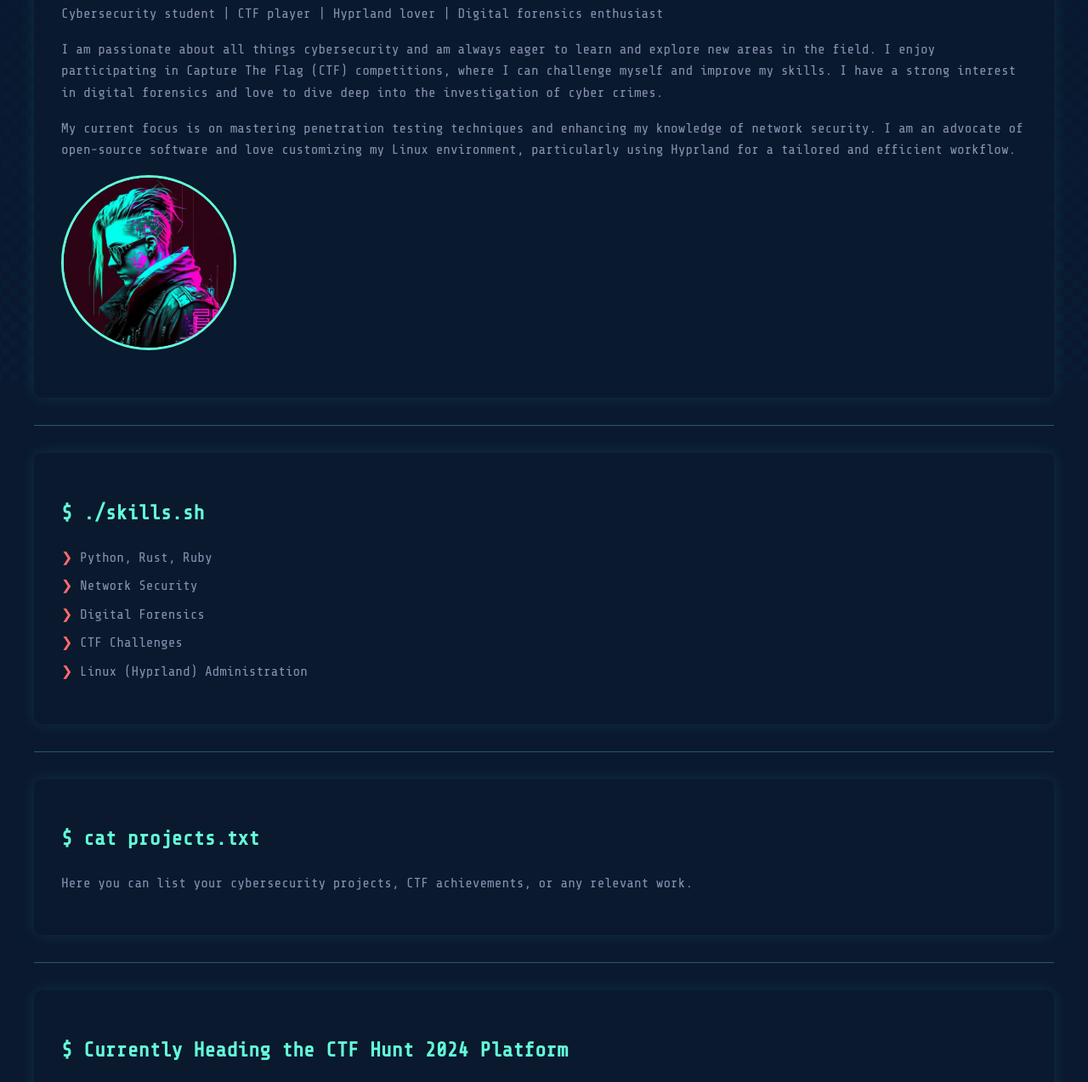
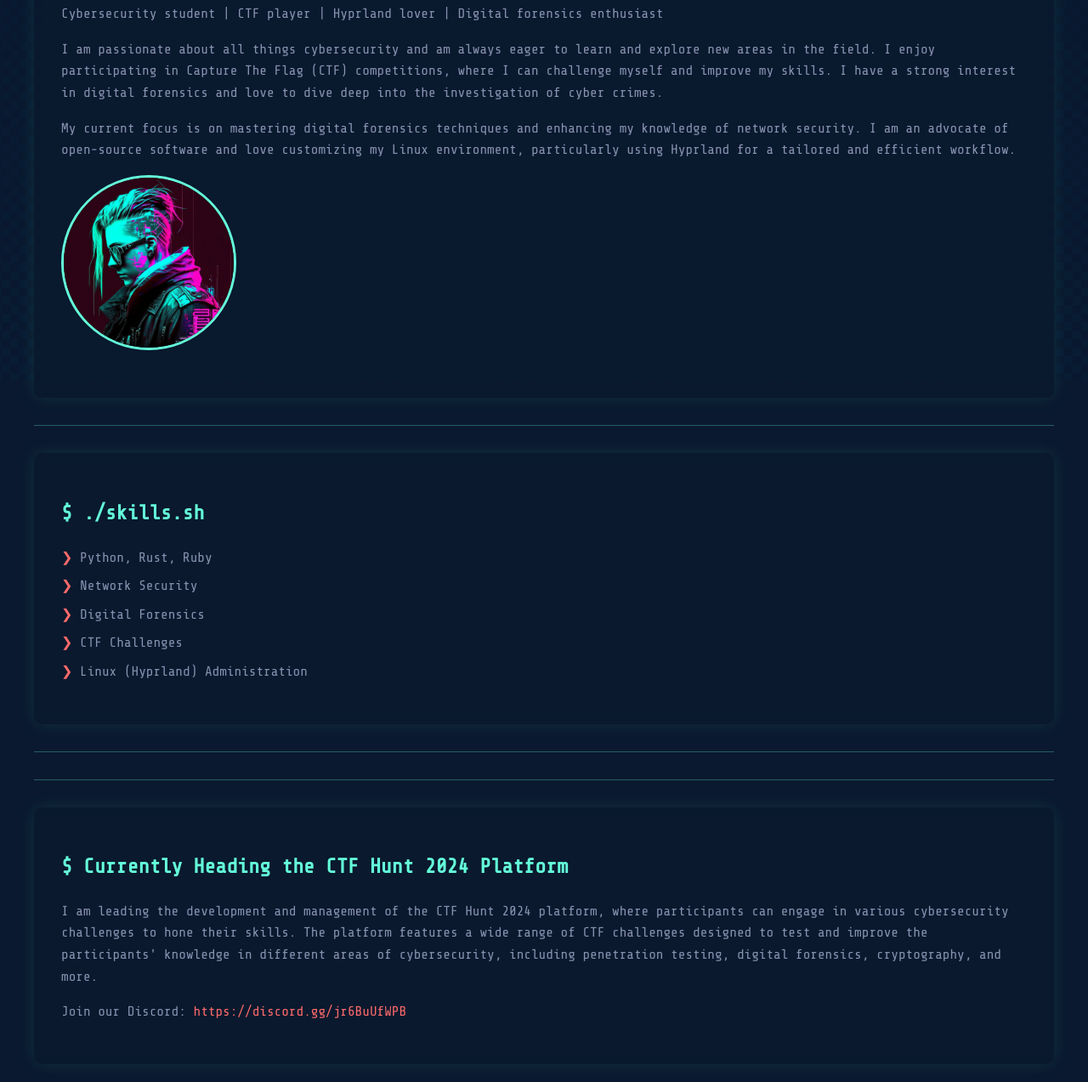
Before and after one commit to TheExtr4ctor/TheExtr4ctor.github.io, a plain HTML site: page index.html in a window 1280 px wide. Shown: the part 353-1626 px from the top of the page at 85% size. Drawn offline with nearby package versions, Linux system fonts and the light colour scheme.

Commit message:
Update index.html

```diff
--- a/index.html
+++ b/index.html
@@ -170,7 +170,7 @@
             <h2>$ whoami</h2>
             <p>Cybersecurity student | CTF player | Hyprland lover | Digital forensics enthusiast</p>
             <p>I am passionate about all things cybersecurity and am always eager to learn and explore new areas in the field. I enjoy participating in Capture The Flag (CTF) competitions, where I can challenge myself and improve my skills. I have a strong interest in digital forensics and love to dive deep into the investigation of cyber crimes.</p>
-            <p>My current focus is on mastering penetration testing techniques and enhancing my knowledge of network security. I am an advocate of open-source software and love customizing my Linux environment, particularly using Hyprland for a tailored and efficient workflow.</p>
+            <p>My current focus is on mastering digital forensics techniques and enhancing my knowledge of network security. I am an advocate of open-source software and love customizing my Linux environment, particularly using Hyprland for a tailored and efficient workflow.</p>
             <img src="avatar.png" alt="Profile Image" class="profile-img">
         </section>
         <div class="cyber-line"></div>
@@ -185,10 +185,7 @@
             </ul>
         </section>
         <div class="cyber-line"></div>
-        <section class="jumbotron" id="projects">
-            <h2>$ cat projects.txt</h2>
-            <p>Here you can list your cybersecurity projects, CTF achievements, or any relevant work.</p>
-        </section>
+
         <div class="cyber-line"></div>
         <section class="jumbotron" id="ctf-hunt">
             <h2>$ Currently Heading the CTF Hunt 2024 Platform</h2>
```
